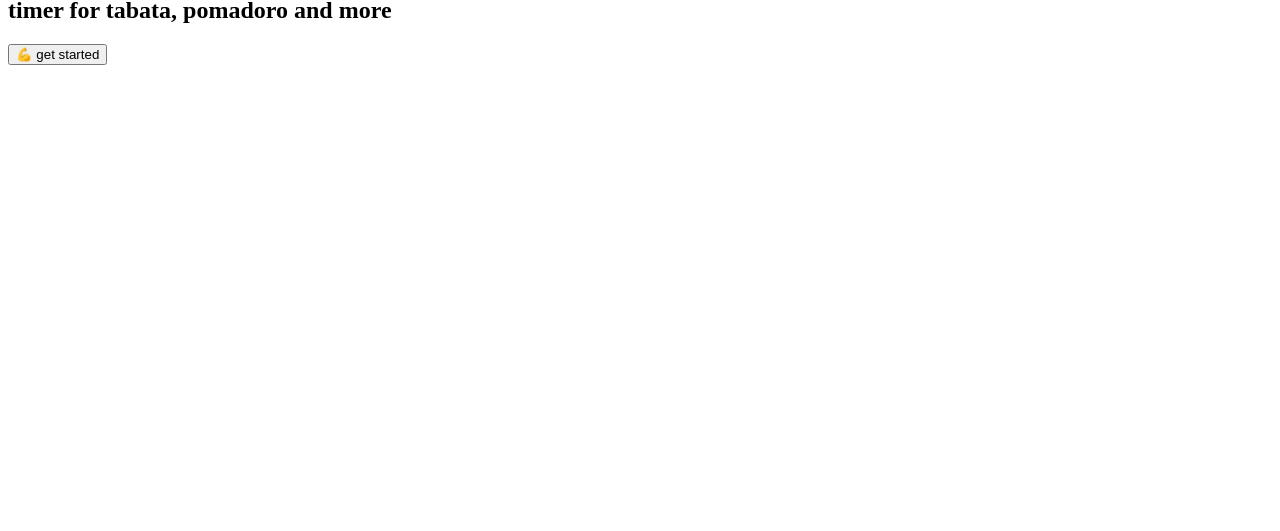
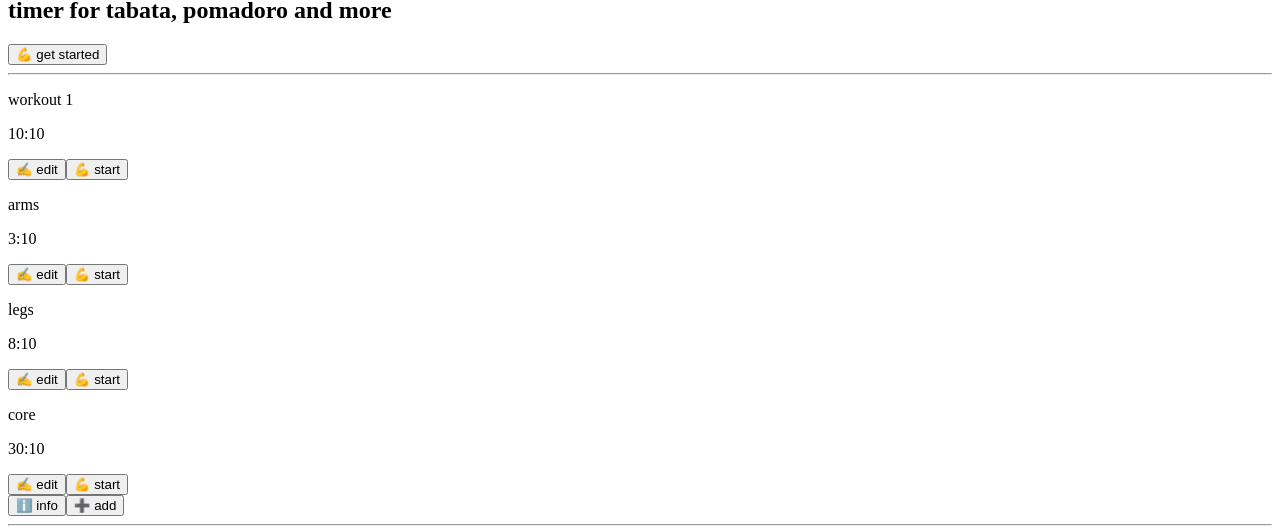
Before and after one commit to maxstepanyuk/timefit-react, a React (Vite) app: page / in a window 1280 px wide. Shown: the part 354-885 px from the top of the page. Before the commit the page ends 800 px from the top, so only its background shows below. Built offline with nearby package versions, Linux system fonts and the light colour scheme.

Commit message:
add `WorkoutsPage`

```diff
--- a/src/App.tsx
+++ b/src/App.tsx
@@ -1,9 +1,24 @@
+// models
+import type { WorkoutCardProps } from './models/workout'
+// components
 import LandingPage from './pages/LandingPage'
+import WorkoutsPage from './pages/WorkoutsPage'
+
+let workouts: WorkoutCardProps[] = [
+  { minutes: 10, seconds: 10, name: "workout 1" },
+  { minutes: 3, seconds: 10, name: "arms" },
+  { minutes: 8, seconds: 10, name: "legs" },
+  { minutes: 30, seconds: 10, name: "core" },
+]
+
 
 function App() {
   return (
     <>
       <LandingPage></LandingPage>
+      <hr />
+      <WorkoutsPage workouts={workouts}></WorkoutsPage>
+      <hr />
     </>
   )
 }
--- /dev/null
+++ b/src/pages/WorkoutsPage.tsx
@@ -0,0 +1,45 @@
+import type { WorkoutCardProps, WorkoutsPageProps } from './../models/workout'
+
+function WorkoutCard({ minutes = 0, seconds = 0, name = "no name", }: WorkoutCardProps) {
+  return (
+    <div className='time-section'>
+      <div className='row'>
+        <p>{name}</p>
+        <p>{minutes}:{seconds}</p>
+      </div>
+      <div className='row'>
+        <a href="">
+          <button className='button-mini'> ✍️ edit </button>
+        </a>
+        <a href="">
+          <button className='button-mini'> 💪 start </button>
+        </a>
+      </div>
+    </div>
+  )
+}
+
+function WorkoutsPage({ workouts }: WorkoutsPageProps) {
+  let workoutsHtml
+  if (workouts && workouts.length > 0) {
+    workoutsHtml = workouts.map(workout => <WorkoutCard name={workout.name} seconds={workout.seconds} minutes={workout.minutes} />)
+  } else {
+    workoutsHtml = "no workouts"
+  }
+
+  return (
+    <div className='your-workouts-page'>
+      {workoutsHtml}
+      <div className="row">
+        <a href="">
+          <button className='button-action'> ℹ️ info</button>
+        </a>
+        <a href="">
+          <button className='button-action'> ➕ add </button>
+        </a>
+      </div>
+    </div>
+  )
+}
+
+export default WorkoutsPage
```
